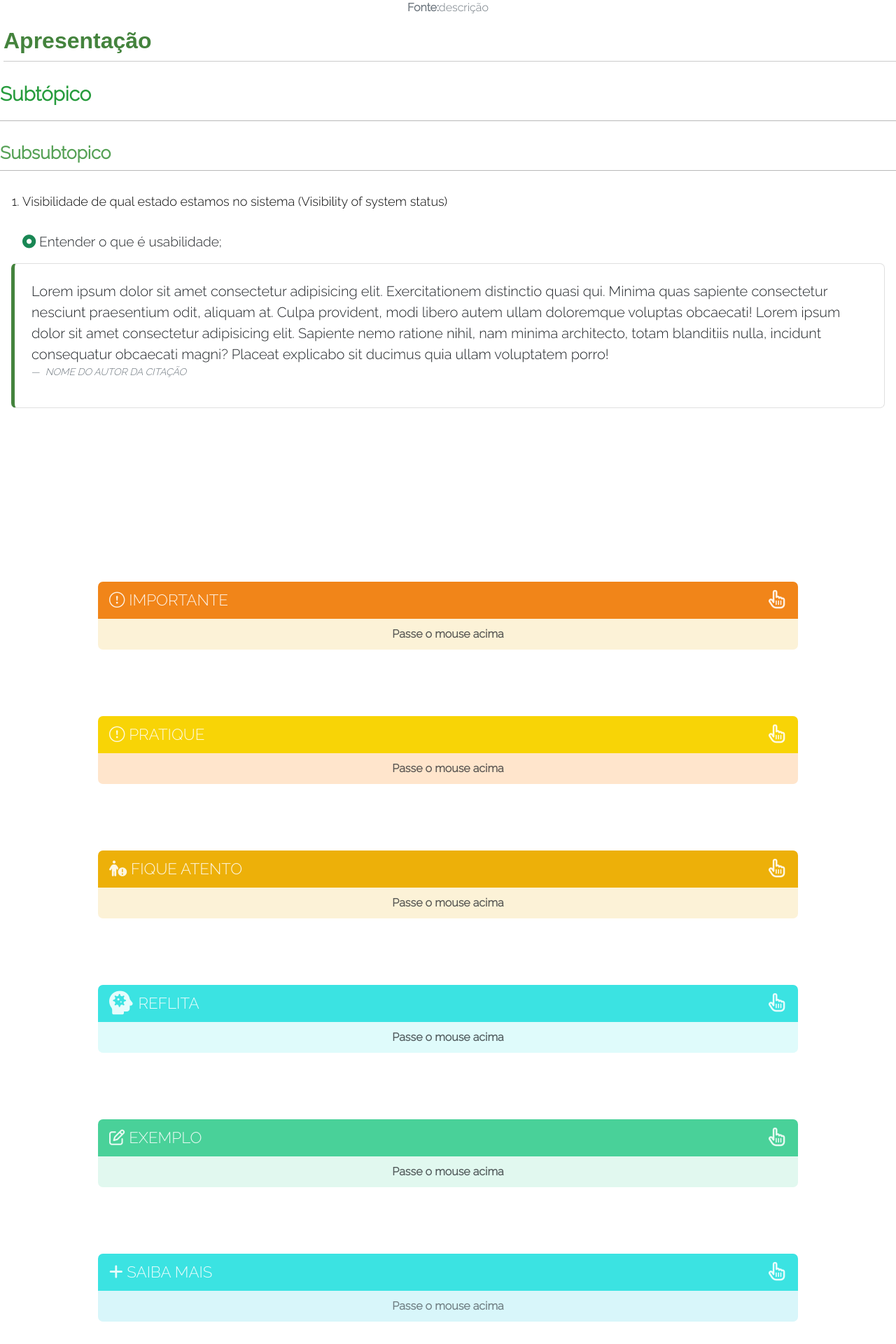
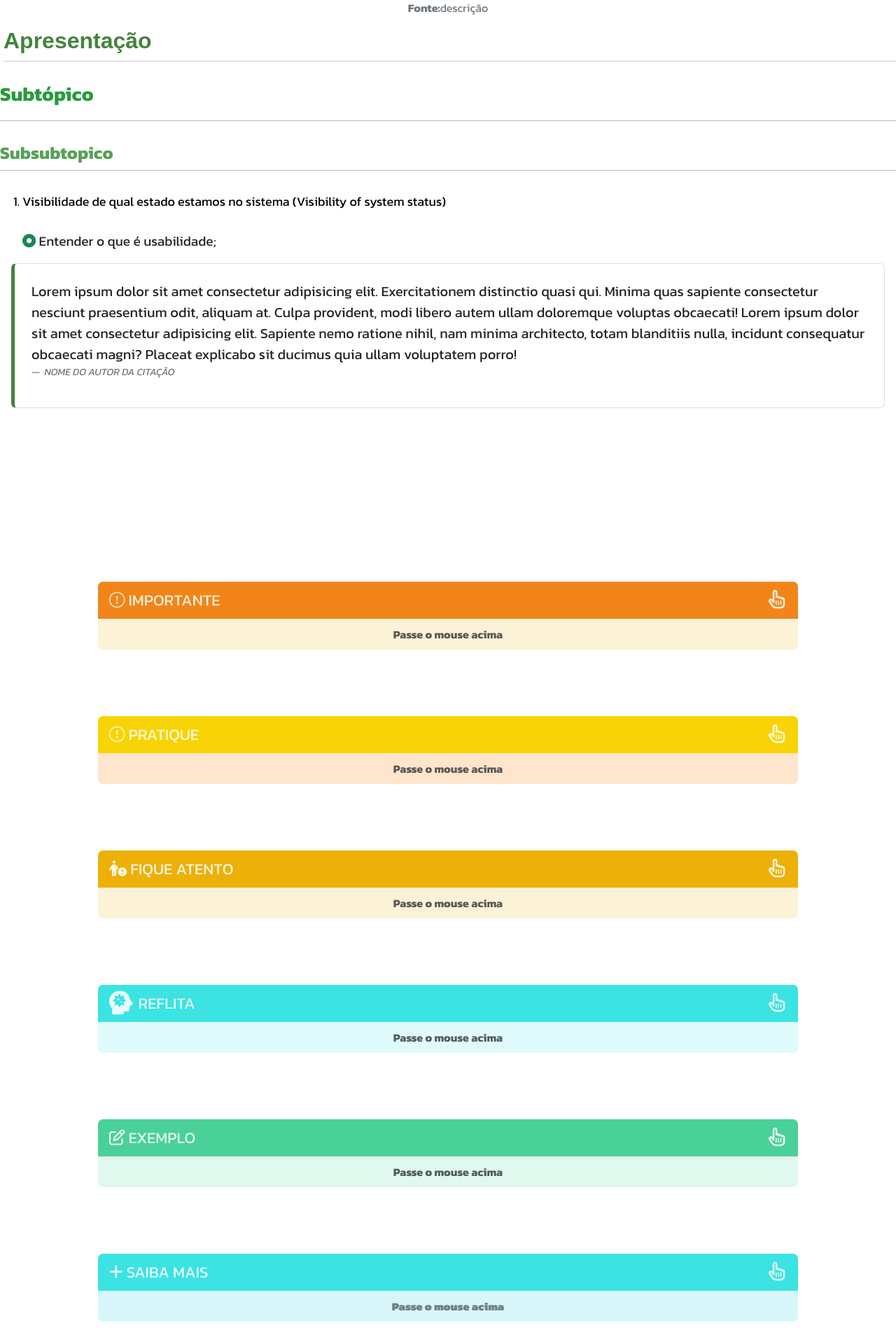
Before and after one commit to davibarbosamarques/InteligenciaEmocional_EGPCE, a PHP site: page /modelo-de-recursos.html in a window 1280 px wide. Shown: the part 514-2434 px from the top of the page at 70% size. Run offline with PHP 8.4, Linux system fonts and the light colour scheme; some libraries are stand-ins or nearby versions.

Commit message:
mudando a font para kanit

```diff
--- a/Modulo01/assets/css/style.css
+++ b/Modulo01/assets/css/style.css
@@ -1,5 +1,5 @@
-/* font relawey (para os conteúdos de textos dos parágrafos)  */
-@import url('https://fonts.googleapis.com/css2?family=Raleway:wght@300&display=swap');
+/* font Kanit (para os conteúdos de textos dos parágrafos)  */
+@import url('https://fonts.googleapis.com/css2?family=Kanit:ital,wght@0,100;0,200;0,300;0,400;0,500;0,600;0,700;0,800;0,900;1,100;1,200;1,300;1,400;1,500;1,600;1,700;1,800;1,900&display=swap');
 
 /* OBS:
 A FUNÇÃO [data-theme="dark"] ALTERA O CONTEÚDO PARA O MODO ESCURO. */
@@ -57,7 +57,7 @@ A FUNÇÃO [data-theme="dark"] ALTERA O CONTEÚDO PARA O MODO ESCURO. */
     --CorAccordionImportanteMaisClaro: #ff7f0033;
     /* fontes */
     --FonteArial: Arial, Helvetica, sans-serif;
-    --FonteRaleway: 'Raleway', sans-serif;
+    --FonteKanit: 'Kanit', sans-serif;
     --FonteVerdana: Verdana, Geneva, Tahoma, sans-serif;
     /*  */
 }
@@ -71,7 +71,7 @@ a {
     margin: 0;
     padding: 0;
     box-sizing: border-box;
-    font-family: var(--FonteRaleway);
+    font-family: var(--FonteKanit);
 }
 
 body {
@@ -149,7 +149,7 @@ ol {
 }
 
 ol li {
-    font-family: var(--FonteRaleway);
+    font-family: var(--FonteKanit);
     font-size: 18px;
     margin-top: 10px;
     margin-bottom: 10px;
@@ -164,7 +164,7 @@ ol li {
 }
 
 .list li {
-    font-family: var(--FonteRaleway);
+    font-family: var(--FonteKanit);
     font-size: 1.2rem;
     margin-top: 5px;
 }
@@ -439,7 +439,7 @@ hr {
 
 .main-content p {
     font-size: 20px;
-    font-family: var(--FonteRaleway);
+    font-family: var(--FonteKanit);
     margin-left: 5px;
 }
 
@@ -474,7 +474,7 @@ hr {
     position: relative;
     display: flex;
     justify-content: center;
-    font-family: 'Raleway' !important;
+    font-family: var(--FonteKanit)!important;
     margin-bottom: 2rem;
     cursor: pointer;
 }
--- a/Modulo02/assets/cssdapagina/style.css
+++ b/Modulo02/assets/cssdapagina/style.css
@@ -28,7 +28,7 @@ h4 {
   display: flex;
   gap: 10px;
 
-width: auto !important;
+  width: auto !important;
 }
 
 article {
```
Also changed, not shown: Modulo02/assets/css/style.css (+12 -12 lines).
